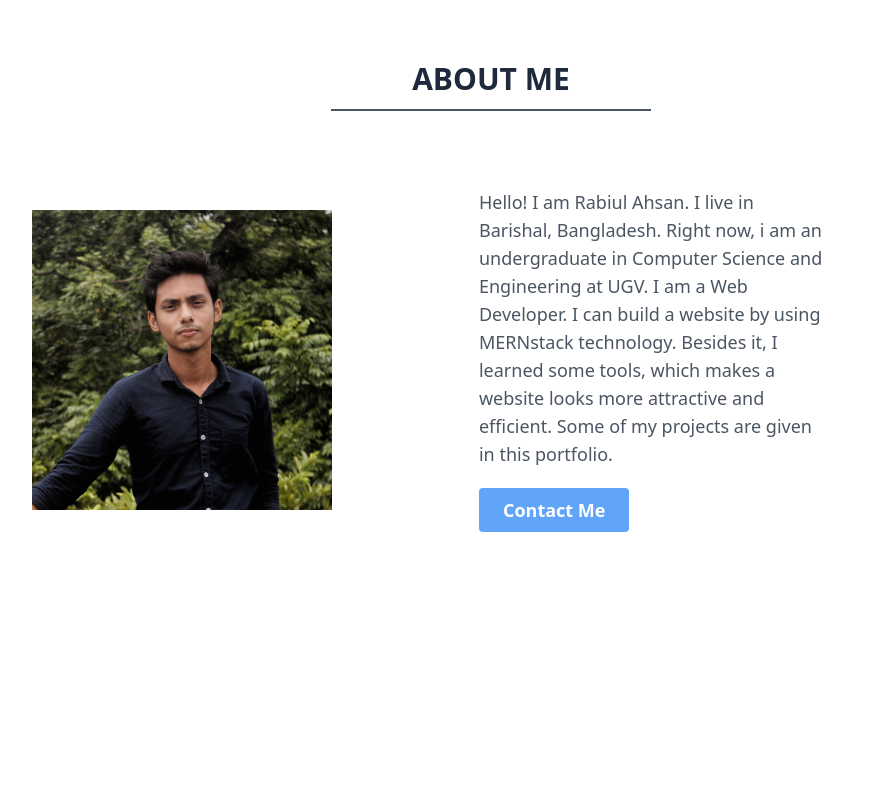
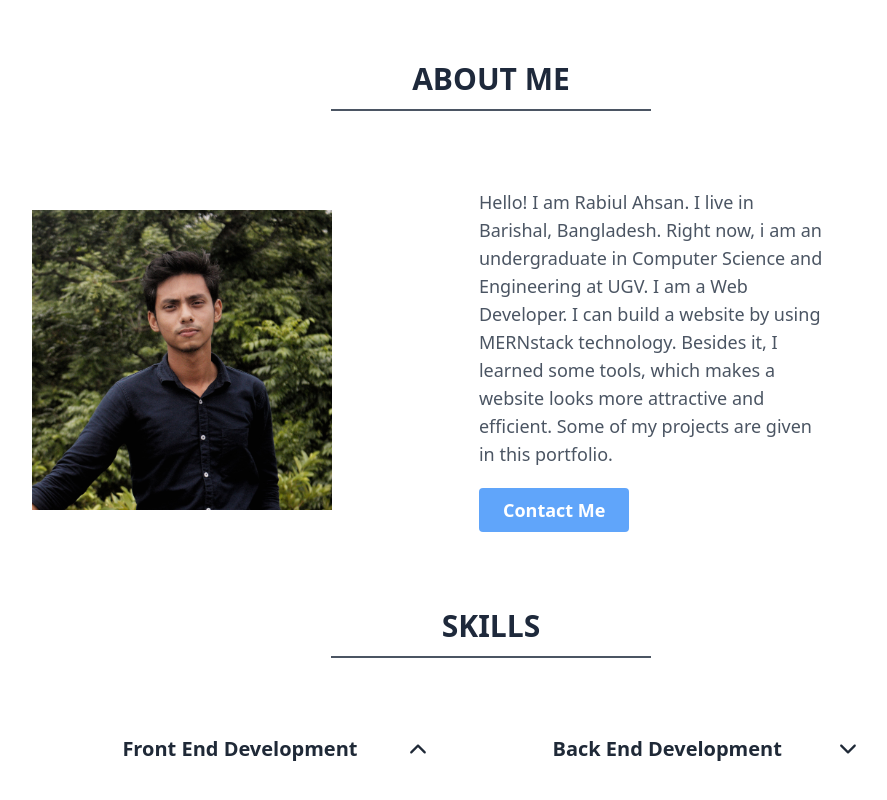
Before and after one commit to rabiulahsan/portfolio, a React (Vite) app: page / in a window 1280 px wide. Shown: the part 544-1344 px from the top of the page, without its empty margins (149-1036 px from the left). Before the commit the page ends 1127 px from the top, so only its background shows below. Built offline with nearby package versions, Linux system fonts and the light colour scheme.

Commit message:
skill section added

```diff
--- a/src/Components/Home/Home.jsx
+++ b/src/Components/Home/Home.jsx
@@ -1,6 +1,7 @@
 import About from "../About/About";
 import Header from "../Header/Header";
 import Navbar from "../Navbar/Navbar";
+import Skills from "../Skils/Skills";
 
 const Home = () => {
   return (
@@ -8,6 +9,7 @@ const Home = () => {
       <Navbar></Navbar>
       <Header></Header>
       <About></About>
+      <Skills></Skills>
     </div>
   );
 };
--- /dev/null
+++ b/src/Components/Skils/ProgressBar.jsx
@@ -0,0 +1,22 @@
+/* eslint-disable react/prop-types */
+const ProgressBar = ({ name, learn }) => {
+  console.log(learn);
+  return (
+    <div className="mb-5">
+      <p className="flex justify-between items-center text-slate-800 dark:text-white mb-2">
+        <span>{name}</span> <span>{learn}</span>
+      </p>
+      <div className="w-full bg-gray-200 rounded-full">
+        <div className={`h-2 bg-blue-400 rounded-full w-[${learn}]`}></div>
+      </div>
+
+      {/* <progress
+          className="progress progress-info bg-red-600 text-blue-900 w-56"
+          value={learn}
+          max="100"
+        ></progress> */}
+    </div>
+  );
+};
+
+export default ProgressBar;
--- /dev/null
+++ b/src/Components/Skils/Skills.jsx
@@ -0,0 +1,101 @@
+import { useState } from "react";
+import SectionTitle from "../SectionTitle/SectionTitle";
+import "./Skills.css";
+import { IoIosArrowDown, IoIosArrowUp } from "react-icons/io";
+import ProgressBar from "./ProgressBar";
+
+const Skills = () => {
+  const [frontOpen, setFrontOpen] = useState(false);
+  const [backOpen, setBackOpen] = useState(false);
+  // IoIosArrowDown
+  // IoIosArrowUp
+  const frontEnd = [
+    { name: "HTML", learn: "80%" },
+    { name: "CSS", learn: "70%" },
+    { name: "JavaScript", learn: "65%" },
+    { name: "React", learn: "60%" },
+    { name: "Tailwind", learn: "80%" },
+    { name: "MUI", learn: "70%" },
+  ];
+
+  const backEnd = [
+    { name: "Node", learn: "40%" },
+    { name: "ExpressJS", learn: "50%" },
+    { name: "Firebase", learn: "50%" },
+    { name: "MongoDB", learn: "40%" },
+  ];
+
+  return (
+    <div>
+      <SectionTitle heading="Skills"></SectionTitle>
+      <div className="flex justify-center gap-x-[12%] mx-auto  px-[10%] py-[4%]">
+        <div className="w-[30%]">
+          <p className="flex justify-between  items-center dark:text-white ">
+            {" "}
+            <span className="text-xl font-semibold">Front End Development</span>
+            <span
+              className="cursor-pointer text-2xl"
+              onClick={() => {
+                setFrontOpen(!frontOpen);
+              }}
+            >
+              {frontOpen ? (
+                <IoIosArrowDown></IoIosArrowDown>
+              ) : (
+                <IoIosArrowUp></IoIosArrowUp>
+              )}
+            </span>
+          </p>
+          {frontOpen ? (
+            <div className="mt-10 ">
+              {frontEnd.map((skill) => (
+                <ProgressBar
+                  key={skill.name}
+                  name={skill.name}
+                  learn={skill.learn}
+                ></ProgressBar>
+              ))}
+            </div>
+          ) : (
+            ""
+          )}
+        </div>
+
+        {/* backend  */}
+        <div className="w-[30%]">
+          <p className="flex justify-between  items-center dark:text-white ">
+            {" "}
+            <span className="text-xl font-semibold">Back End Development</span>
+            <span
+              className="cursor-pointer text-2xl"
+              onClick={() => {
+                setBackOpen(!backOpen);
+              }}
+            >
+              {backOpen ? (
+                <IoIosArrowUp></IoIosArrowUp>
+              ) : (
+                <IoIosArrowDown></IoIosArrowDown>
+              )}
+            </span>
+          </p>
+          {backOpen ? (
+            <div className="mt-10 ">
+              {backEnd.map((skill) => (
+                <ProgressBar
+                  key={skill.name}
+                  name={skill.name}
+                  learn={skill.learn}
+                ></ProgressBar>
+              ))}
+            </div>
+          ) : (
+            ""
+          )}
+        </div>
+      </div>
+    </div>
+  );
+};
+
+export default Skills;
```
Also changed, not shown: src/Components/Skils/Skills.css (added).
